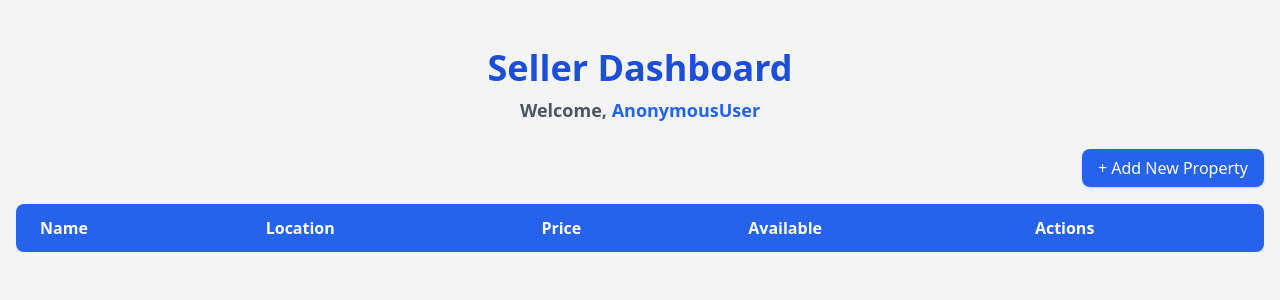
After one commit to sujan5655/Rentalsystem, a Django app: template app/templates/seller_dashboard.html in a window 1280 px wide. The commit adds this page. Shown: the top 300 px of the page. Run offline with Django 5.2, Linux system fonts and the light colour scheme; the template is opened without the code that fills it, so the values that code supplies are empty.

Commit message:
Seller_dashoard added

```diff
--- a/app/templates/login.html
+++ b/app/templates/login.html
@@ -23,7 +23,7 @@
             </div>
             <button type="submit"
                     class="w-full py-2 px-4 bg-blue-600 text-white font-semibold rounded-md hover:bg-blue-700 focus:outline-none focus:ring-2 focus:ring-blue-500 focus:ring-opacity-50">
-                Submit
+                    Submit
             </button>
         </form>
         <p class="text-sm text-center text-gray-600 mt-4">
--- /dev/null
+++ b/app/templates/seller_dashboard.html
@@ -0,0 +1,70 @@
+<!DOCTYPE html>
+<html lang="en">
+<head>
+    <meta charset="UTF-8">
+    <meta name="viewport" content="width=device-width, initial-scale=1.0">
+    <title>Seller Dashboard</title>
+    <link href="https://cdn.jsdelivr.net/npm/tailwindcss@2.2.19/dist/tailwind.min.css" rel="stylesheet">
+</head>
+<body class="bg-gray-100 font-sans leading-normal tracking-normal">
+
+    <!-- Container -->
+    <div class="container mx-auto px-4 py-12">
+
+        <!-- Page Title and Welcome Message -->
+        <div class="mb-8 text-center">
+            <h1 class="text-4xl font-bold text-blue-700 mb-2">Seller Dashboard</h1>
+            <p class="text-gray-600 text-lg font-semibold">
+                Welcome, <span class="text-blue-600">{{ request.user }}</span>
+            </p>
+        </div>
+
+        <!-- Add Property Button -->
+        <div class="text-right mb-6">
+            <a href="" class="bg-blue-600 text-white py-2 px-4 rounded-lg shadow hover:bg-blue-700 transition duration-300 ease-in-out">
+                + Add New Property
+            </a>
+        </div>
+
+        <!-- Properties Table -->
+        <div class="overflow-x-auto">
+            <table class="min-w-full bg-white rounded-lg shadow-lg overflow-hidden">
+                <!-- Table Header -->
+                <thead class="bg-blue-600 text-white">
+                    <tr>
+                        <th class="py-3 px-6 text-left font-semibold">Name</th>
+                        <th class="py-3 px-6 text-left font-semibold">Location</th>
+                        <th class="py-3 px-6 text-left font-semibold">Price</th>
+                        <th class="py-3 px-6 text-left font-semibold">Available</th>
+                        <th class="py-3 px-6 text-left font-semibold">Actions</th>
+                    </tr>
+                </thead>
+
+                <!-- Table Body -->
+                <tbody class="text-gray-700">
+                    {% for property in properties %}
+                    <tr class="border-b border-gray-200 hover:bg-gray-100 transition duration-150">
+                        <td class="py-4 px-6">{{ property.name }}</td>
+                        <td class="py-4 px-6">{{ property.location }}</td>
+                        <td class="py-4 px-6">{{ property.price }}</td>
+                        <td class="py-4 px-6">
+                            {% if property.is_available %}
+                                <span class="text-green-500 font-semibold">Yes</span>
+                            {% else %}
+                                <span class="text-red-500 font-semibold">No</span>
+                            {% endif %}
+                        </td>
+                        <td class="py-4 px-6 space-x-4">
+                            <a href="{% url 'update_property' property.pk %}" class="text-blue-600 hover:text-blue-800 font-semibold transition duration-200">Edit</a>
+                            <a href="{% url 'delete_property' property.pk %}" class="text-red-600 hover:text-red-800 font-semibold transition duration-200">Delete</a>
+                        </td>
+                    </tr>
+                    {% endfor %}
+                </tbody>
+            </table>
+        </div>
+
+    </div>
+
+</body>
+</html>
--- a/app/urls.py
+++ b/app/urls.py
@@ -2,8 +2,9 @@ from django.urls import path
 from . import views
 
 urlpatterns = [
-    path('home/', views.Home, name='home'),
+    path('', views.Home, name='home'),
     path('register/', views.Registration, name='register'),
     path('login/', views.Login, name='login'),
     path('logout/', views.Logout, name='logout'),
+    path('seller_dashboard/', views.seller_dashboard, name='seller_dashboard')
 ]
```
Also changed, not shown: app/models.py (+30 -0 lines), app/templates/home.html (+55 -24 lines), app/views.py (+19 -1 lines), app/migrations/0001_initial.py (added), db.sqlite3.
